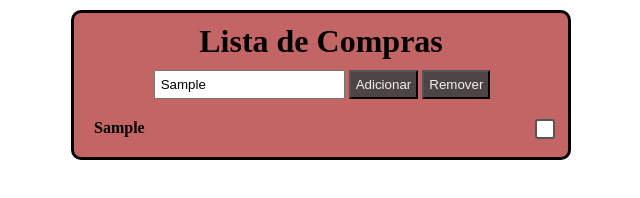
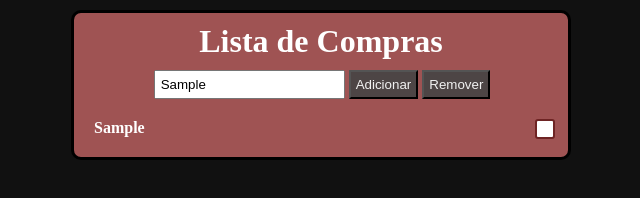
Before and after one commit to JosueFernandes7/Todolist, a plain HTML site: page index.html in a window 1280 px wide. Both pictures are taken after typing "Sample" into the empty fields and a click on the button "Adicionar". Shown: the whole page, without its empty margins (319-959 px from the left). Drawn offline with Linux system fonts and the light colour scheme.

Commit message:
checkbox personalizada

```diff
--- a/script.js
+++ b/script.js
@@ -3,19 +3,20 @@ const input = document.getElementById('input'); // cadastro
 const submit = document.getElementById('submit'); // adicionar
 const remove = document.getElementById('remove'); // remover
 let resultado = document.getElementById('resultado');
-console.log(input,submit,remove);
 
 let itens;
 let marcado;
 
 function addItem() {
     if(input.value != '') {
-        resultado.innerHTML += `<p>${input.value}<input type="checkbox" class="Visible"></p>`;
+        resultado.innerHTML += `<p style="">${input.value}<input type="checkbox" class="Visible"></p>`;
+        let p = document.querySelectorAll('#resultado p');
+        let check = document.querySelectorAll('#resultado p input[type=checkbox]');
+        itens = Array.from(p);
+        marcado = Array.from(check);
+    } else {
+        alert('Item Inválido, tente novamente');
     }
-    let p = document.querySelectorAll('#resultado p');
-    let check = document.querySelectorAll('#resultado p input[type=checkbox]');
-    itens = Array.from(p);
-    marcado = Array.from(check);
 }
 
 submit.addEventListener('click', addItem);
@@ -27,4 +28,5 @@ function removeItem() {
             item.parentNode.remove();
         }
     })
+
 }
--- a/style.css
+++ b/style.css
@@ -1,6 +1,10 @@
 *{
     margin: 0;
     padding: 0;
+}
+body {
+    background: #111;
+    color: #fff;
 }
 .container{
     margin-top: 10px;
@@ -8,7 +12,7 @@
 .content{
     overflow:hidden;
     margin: 0 auto;
-    background-color: rgb(196, 101, 101);
+    background-color: rgba(196, 101, 101, 0.801);
     padding:10px;
     text-align: center;
     border-radius: 10px;
@@ -39,7 +43,7 @@ input[type=checkbox]:before {
     height: 16px;
     top: 0;
     left: 0;
-    border: 2px solid #555555;
+    border: 2px solid #6e2424;
     border-radius: 3px;
     background-color: white;
 }
@@ -48,7 +52,7 @@ input[type=checkbox]:checked:after {
     display: block;
     width: 5px;
     height: 10px;
-    border: solid black;
+    border: solid rgba(202, 79, 79, 0.801);
     border-width: 0 2px 2px 0;
     -webkit-transform: rotate(45deg);
     -ms-transform: rotate(45deg);
```
